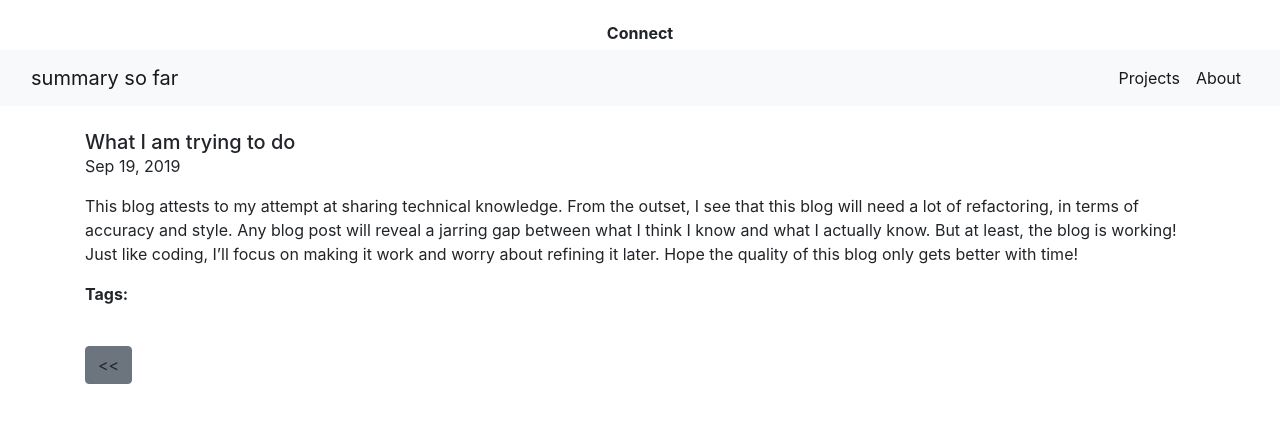
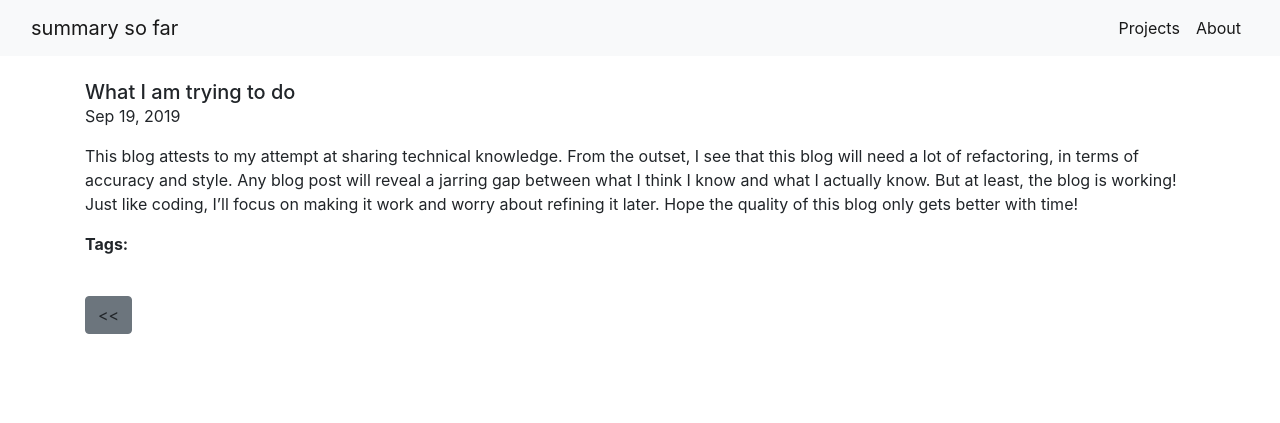
Before and after one commit to nancy-codes/summarysofar, a Jekyll site: the page built from _posts/2019-09-19-what-i-am-trying-to-do.md, in a window 1280 px wide. Shown: the top 423 px of the page. Built offline with Jekyll 4.4.1, drawn with Linux system fonts in a browser that asks for light colours; nearby versions of some CDN libraries; comment, search, counter and statistics services are not loaded.

Commit message:
Move footer to the right place

```diff
--- a/_includes/head.html
+++ b/_includes/head.html
@@ -15,8 +15,4 @@
 
   {% feed_meta %}
 
-  {% include footer.html %}
-  {% if jekyll.environment == 'production' and page.analytics != false %}
-    {% include analytics.html %}
-  {% endif %}
 </head>
--- a/_layouts/home.html
+++ b/_layouts/home.html
@@ -30,3 +30,5 @@ layout: default
   {%- endif -%}
   </div>
 </div>
+
+{% include footer.html %}
--- a/_layouts/post.html
+++ b/_layouts/post.html
@@ -28,10 +28,6 @@ layout: default
     </p>
   {% endunless %}
 
-  {% if site.disqus.shortname %}
-    {% include disqus_comments.html %}
-  {% endif %}
-
   <a class="u-url" href="{{ page.url | relative_url }}" hidden></a>
 </article>
 <br>
```
